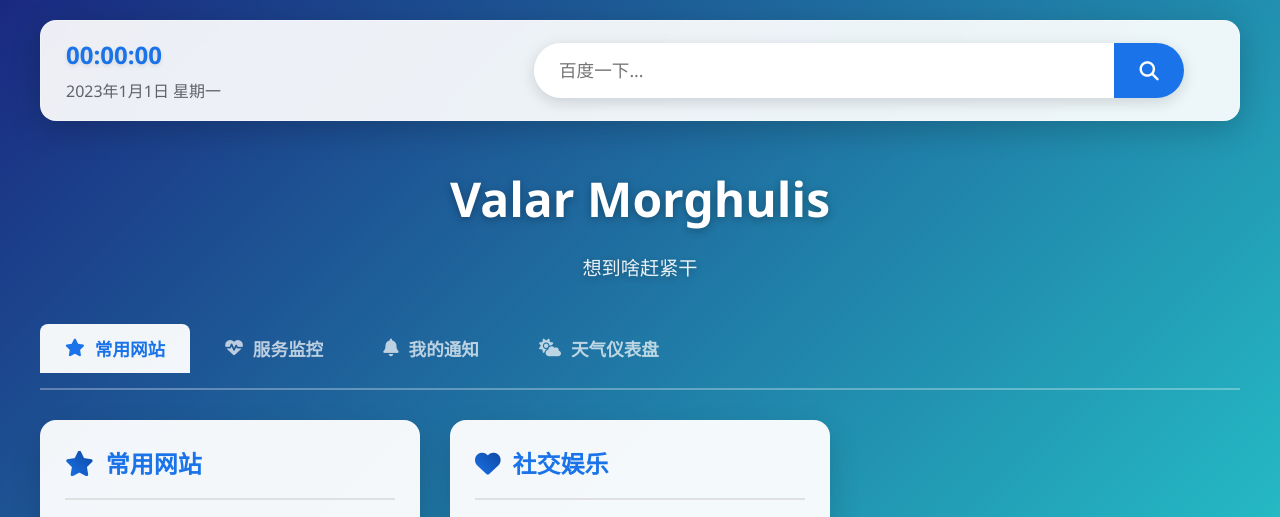
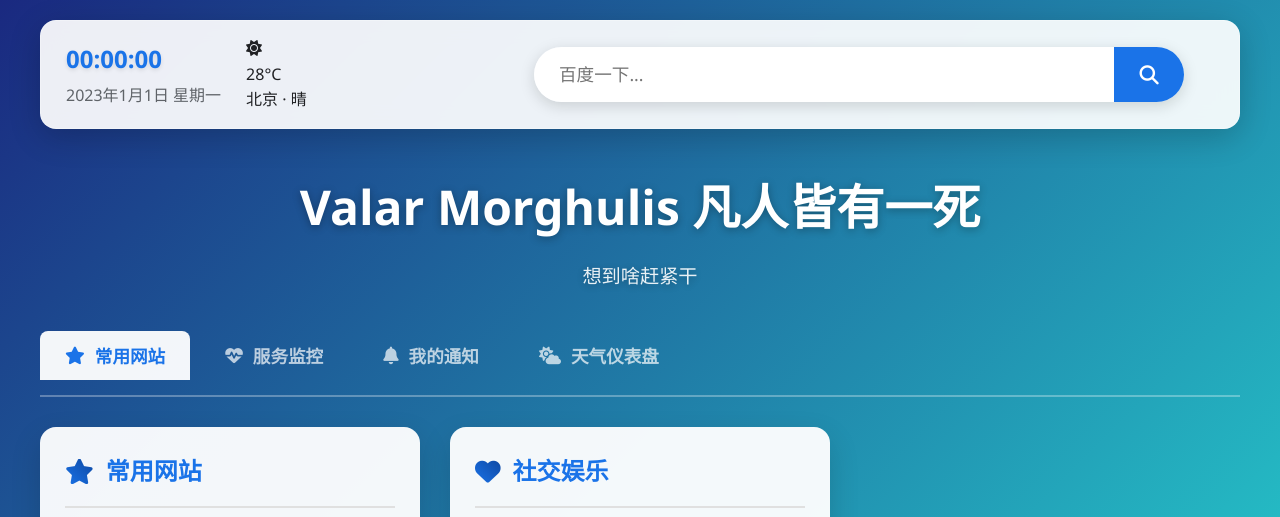
Before and after one commit to pelico/111daohang, a plain HTML site: page index.html in a window 1280 px wide. Shown: the top 517 px of the page. Drawn offline with nearby package versions, Linux system fonts and the light colour scheme; a script that the page names is missing.

Commit message:
Update index.html

```diff
--- a/index.html
+++ b/index.html
@@ -18,6 +18,13 @@
                     <div class="time" id="current-time">00:00:00</div>
                     <div class="date" id="current-date">2023年1月1日 星期一</div>
                 </div>
+                <div class="weather">
+                    <i class="fas fa-sun"></i>
+                    <div class="weather-info">
+                        <div class="temp">28°C</div>
+                        <div class="city">北京 · 晴</div>
+                    </div>
+                </div>
             </div>
             <div class="search-container">
                 <form class="search-box" action="https://www.baidu.com/s" method="get" target="_blank">
@@ -29,7 +36,7 @@
 
         <!-- 主标题 -->
         <div class="main-title">
-            <h1>Valar Morghulis</h1>
+            <h1>Valar Morghulis 凡人皆有一死</h1>
             <p>想到啥赶紧干</p>
         </div>
 
@@ -38,11 +45,13 @@
             <button class="tab-button active" data-tab="tab-links"><i class="fas fa-star"></i> 常用网站</button>
             <button class="tab-button" data-tab="tab-monitoring"><i class="fas fa-heartbeat"></i> 服务监控</button>
             <button class="tab-button" data-tab="tab-notifications"><i class="fas fa-bell"></i> 我的通知</button>
+            <!-- 【新增】天气仪表盘的选项卡按钮 -->
             <button class="tab-button" data-tab="tab-weather"><i class="fas fa-cloud-sun"></i> 天气仪表盘</button>
         </div>
 
         <!-- 选项卡内容区域 -->
         <div class="tab-content active" id="tab-links">
+            <!-- 导航链接内容 -->
              <div class="nav-grid">
                 <div class="nav-category">
                     <div class="category-title">
@@ -107,6 +116,7 @@
             </div>
         </div>
 
+        <!-- 【新增】天气仪表盘的内容容器 -->
         <div class="tab-content" id="tab-weather">
             <div id="weather-dashboard-container">
                 <div id="weather-loading-message">
```
